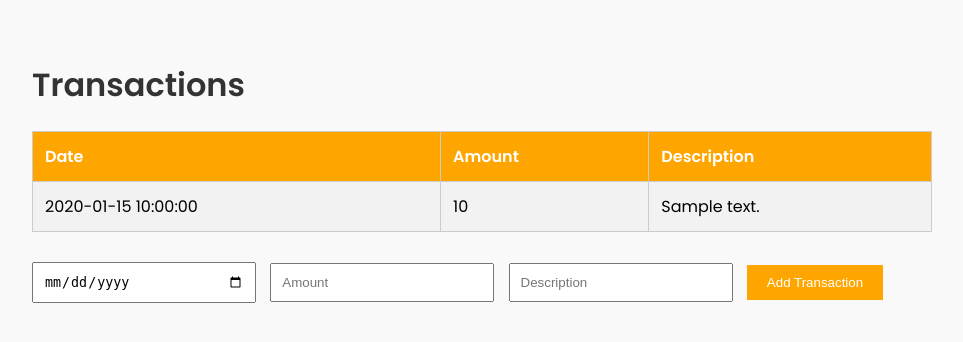
After one commit to oiiiMansi/AccountingSoftware, a Flask app: page /transactions in a window 1280 px wide. The commit adds this page. Shown: the top 342 px of the page, without its empty margins (158-1121 px from the left). Run offline with Flask 3, Linux system fonts and the light colour scheme; tables that the repository leaves empty or names only in its code hold one stand-in row (values such as "Sample post").

Commit message:
transaction page added

```diff
--- a/app.py
+++ b/app.py
@@ -13,7 +13,13 @@ from routes.leads import leads  # ✅ New Leads Blueprint
 
 # ✅ Initialize Flask app
 app = Flask(__name__)
-app.secret_key = "your_secret_key"  # ⚠️ Change this in production
+app.secret_key = "your_secret_key"
+
+from routes.transactions import transactions
+app.register_blueprint(transactions)
+
+
+
 
 # ✅ Setup Flask-Login
 login_manager = LoginManager()
--- /dev/null
+++ b/routes/transactions.py
@@ -0,0 +1,36 @@
+from flask import Blueprint, render_template, request, redirect, url_for
+import mysql.connector
+
+transactions = Blueprint('transactions', __name__)
+
+def get_db_connection():
+    return mysql.connector.connect(
+        host="localhost",
+        user="root",
+        password="roxanne",
+        database="accounting"
+    )
+
+@transactions.route('/transactions')
+def show_transactions():
+    db = get_db_connection()
+    cursor = db.cursor(dictionary=True)
+    cursor.execute("SELECT * FROM transactions")
+    transactions_data = cursor.fetchall()
+    db.close()
+    return render_template('transactions.html', transactions=transactions_data)
+
+@transactions.route('/transactions/add', methods=['GET', 'POST'])
+def add_transaction():
+    if request.method == 'POST':
+        description = request.form['description']
+        amount = request.form['amount']
+        date = request.form['date']
+        db = get_db_connection()
+        cursor = db.cursor()
+        cursor.execute("INSERT INTO transactions (description, amount, date) VALUES (%s, %s, %s)",
+                       (description, amount, date))
+        db.commit()
+        db.close()
+        return redirect(url_for('transactions.show_transactions'))
+    return render_template('add_transaction.html')
--- a/templates/index.html
+++ b/templates/index.html
@@ -172,7 +172,7 @@
                 <a href="#">Sales</a>
                 <div class="dropdown-content">
                     <a href="{{ url_for('leads.show_leads') }}">Leads</a>
-                    <a href="#">Transactions</a>
+                    <a href="{{ url_for('transactions.show_transactions') }}">Transactions</a>
                     <a href="#">Reports</a>
                     <a href="#">Revenue</a>
                 </div>
--- /dev/null
+++ b/templates/transactions.html
@@ -0,0 +1,61 @@
+<!DOCTYPE html>
+<html lang="en">
+<head>
+    <meta charset="UTF-8">
+    <meta name="viewport" content="width=device-width, initial-scale=1.0">
+    <title>Transactions - KK Enterprises</title>
+    <link href="https://fonts.googleapis.com/css2?family=Poppins:wght@300;400;600&display=swap" rel="stylesheet">
+    <style>
+        body { font-family: 'Poppins', sans-serif; margin: 0; padding: 0; background: #f9f9f9; }
+        .container { padding: 40px; max-width: 900px; margin: auto; }
+        h1 { color: #333; }
+        table { width: 100%; border-collapse: collapse; margin-top: 20px; }
+        th, td { padding: 12px; border: 1px solid #ccc; text-align: left; }
+        th { background: #ffa500; color: white; }
+        tr:nth-child(even) { background-color: #f2f2f2; }
+        form { margin-top: 30px; }
+        input[type=text], input[type=date], input[type=number] {
+            padding: 10px;
+            margin-right: 10px;
+            width: 200px;
+        }
+        input[type=submit] {
+            padding: 10px 20px;
+            background: #ffa500;
+            color: white;
+            border: none;
+            cursor: pointer;
+        }
+        input[type=submit]:hover {
+            background: #333;
+        }
+    </style>
+</head>
+<body>
+    <div class="container">
+        <h1>Transactions</h1>
+
+        <table>
+            <tr>
+                <th>Date</th>
+                <th>Amount</th>
+                <th>Description</th>
+            </tr>
+            {% for txn in transactions %}
+            <tr>
+                <td>{{ txn.date }}</td>
+                <td>{{ txn.amount }}</td>
+                <td>{{ txn.description }}</td>
+            </tr>
+            {% endfor %}
+        </table>
+
+        <form action="{{ url_for('transactions.add_transaction') }}" method="post">
+            <input type="date" name="date" placeholder="date" required>
+            <input type="number" name="amount" placeholder="Amount" required>
+            <input type="text" name="description" placeholder="Description" required>
+            <input type="submit" value="Add Transaction">
+        </form>
+    </div>
+</body>
+</html>
```
